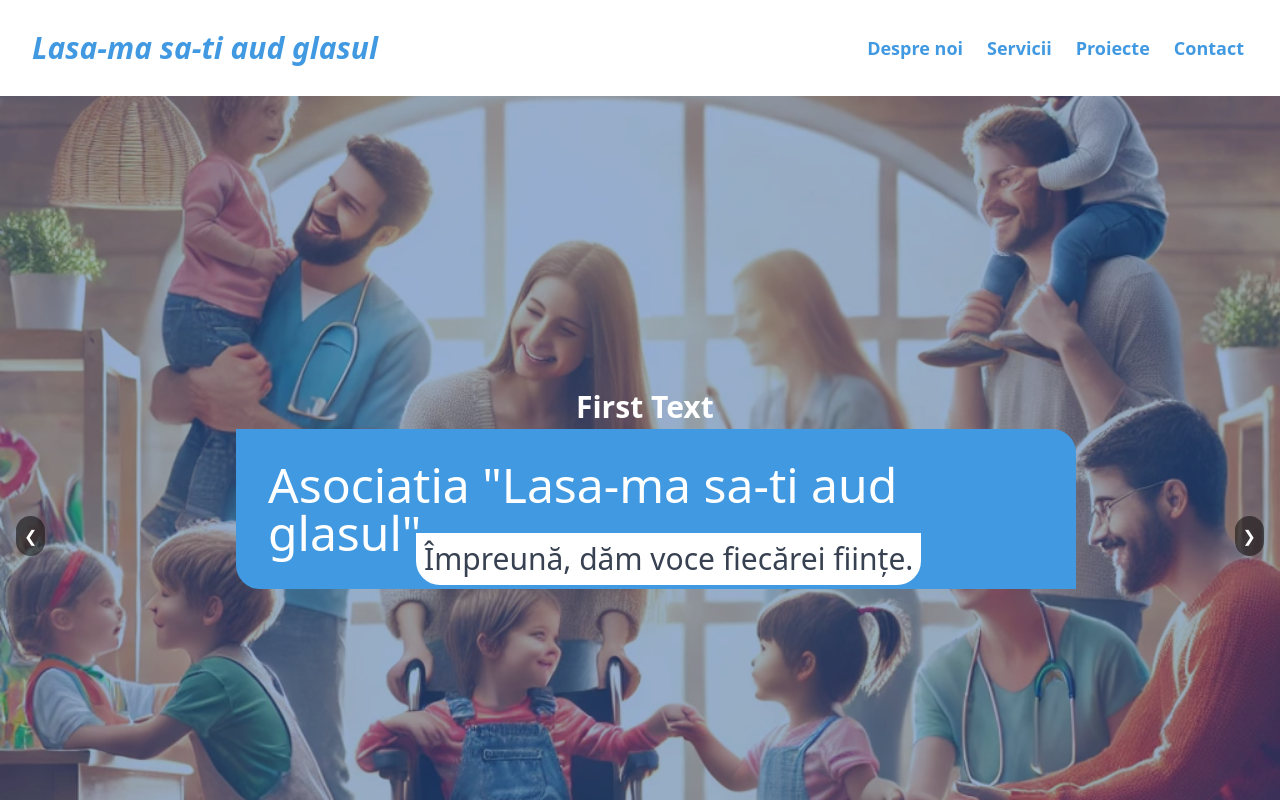
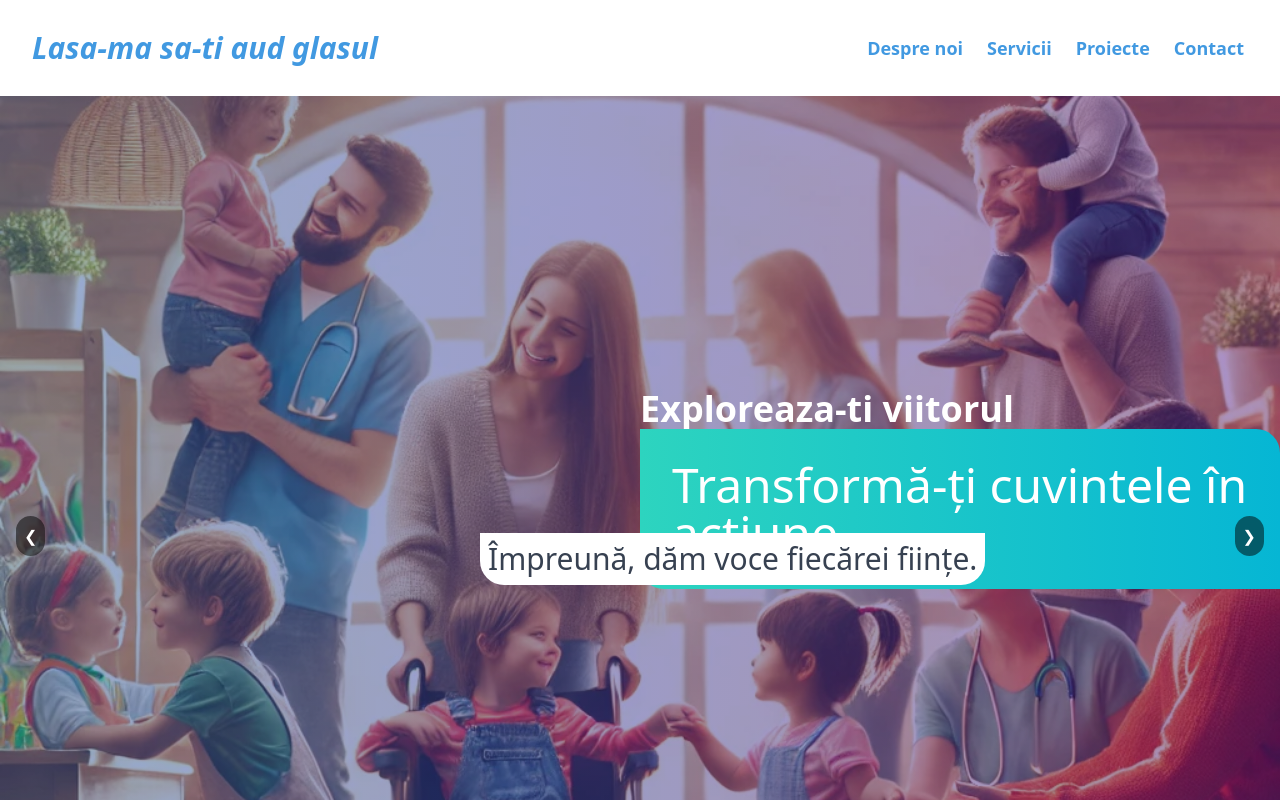
Before and after one commit to stefanpython/asociatia-lsag, a React (Vite) app: page / in a window 1280 px wide. Shown: the top 800 px of the page. Built offline with nearby package versions, Linux system fonts and the light colour scheme.

Commit message:
Add different animations on all 3 image slides

```diff
--- a/src/components/Carousel.tsx
+++ b/src/components/Carousel.tsx
@@ -27,67 +27,169 @@ export default function Carousel() {
           {images.map((image, index) => (
             <div key={index} className="flex-shrink-0 w-full relative">
               <img
-                src={image}
+                src={image || "/placeholder.svg"}
                 alt={`Slide ${index + 1}`}
                 className="w-full h-[880px] object-cover object-[center_30%] filter brightness-75 contrast-110"
               />
-              <div className="absolute top-0 left-0 w-full h-full bg-blue-500 opacity-30"></div>
+              <div className="absolute top-0 left-0 w-full h-full bg-gradient-to-r from-blue-500 via-indigo-600 to-purple-700 opacity-30"></div>
 
-              {/* First Text Animation */}
+              {index === 0 && (
+                <>
+                  {/* First Slide Animations */}
                   <motion.div
-                className="absolute top-1/3 left-1/2 transform -translate-x-1/2 -translate-y-1/2 text-white text-3xl font-semibold -ml-16"
-                initial={{ opacity: 0, y: "-100%" }}
-                animate={{ opacity: 1, y: 0 }}
+                    className="absolute top-1/3 left-1/2 transform -translate-x-1/2 -translate-y-1/2 text-white text-4xl font-extrabold"
+                    initial={{ opacity: 0, scale: 0.8 }}
+                    animate={{ opacity: 1, scale: 1 }}
+                    transition={{
+                      delay: 0.5,
+                      type: "spring",
+                      stiffness: 100,
+                      damping: 30,
+                    }}
+                    key={`text-1-${currentIndex}`}
+                  >
+                    Exploreaza-ti viitorul
+                  </motion.div>
+
+                  <motion.div
+                    className="absolute top-1/3 left-1/2 transform -translate-x-1/2 -translate-y-1/2 text-white text-3xl font-semibold mt-10"
+                    initial={{ opacity: 0, x: "-100%" }}
+                    animate={{ opacity: 1, x: 0 }}
                     transition={{
                       delay: 1,
                       type: "spring",
-                  stiffness: 50,
-                  damping: 25,
-                }}
-                key={`text-1-${currentIndex}`}
-              >
-                First Text
-              </motion.div>
-
-              {/* Second Text Animation */}
-              <motion.div
-                className="absolute top-1/3 left-1/2 transform -translate-x-1/2 -translate-y-1/2 text-white text-3xl font-semibold mt-10 -ml-16"
-                initial={{ opacity: 0, y: "-100%" }}
-                animate={{ opacity: 1, y: 0 }}
-                transition={{
-                  delay: 2,
-                  type: "spring",
-                  stiffness: 50,
+                      stiffness: 80,
                       damping: 25,
                     }}
                     key={`text-2-${currentIndex}`}
                   >
-                <div className="bg-[#4199e1] max-w-[840px] -ml-[340px] p-8 rounded-tr-3xl rounded-bl-3xl">
+                    <div className="bg-gradient-to-r from-teal-400 to-cyan-500 max-w-[840px] p-8 rounded-tr-3xl rounded-bl-3xl">
                       <p className="text-5xl font-normal">
-                    Asociatia "Lasa-ma sa-ti aud glasul"
+                        Transformă-ți cuvintele în acțiune.
                       </p>
                     </div>
                   </motion.div>
 
-              {/* Third Text Animation */}
                   <motion.div
-                className="absolute top-1/3 left-1/2 transform -translate-x-1/2 -translate-y-1/2 text-white text-3xl font-semibold mt-36 -ml-16"
-                initial={{ opacity: 0, y: "-100%" }}
+                    className="absolute top-1/3 left-1/2 transform -translate-x-1/2 -translate-y-1/2 text-white text-3xl font-semibold mt-36"
+                    initial={{ opacity: 0, y: "100%" }}
                     animate={{ opacity: 1, y: 0 }}
                     transition={{
-                  delay: 3,
+                      delay: 1.5,
                       type: "spring",
                       stiffness: 50,
                       damping: 25,
                     }}
                     key={`text-3-${currentIndex}`}
                   >
-                <div className="bg-white max-w-[840px] -ml-[160px] p-2 rounded-b-3xl ">
+                    <div className="bg-white max-w-[840px] -ml-[160px] p-2 rounded-b-3xl">
                       <p className="text-3xl font-normal text-gray-700">
                         Împreună, dăm voce fiecărei ființe.
                       </p>
                     </div>
                   </motion.div>
+                </>
+              )}
+
+              {index === 1 && (
+                <>
+                  {/* Second Slide Animations */}
+                  <motion.div
+                    className="absolute top-1/4 left-1/2 transform -translate-x-1/2 text-white text-5xl font-bold text-center"
+                    initial={{ opacity: 0, y: -50 }}
+                    animate={{ opacity: 1, y: 0 }}
+                    transition={{ delay: 0.5, duration: 0.8 }}
+                    key={`text-1-${currentIndex}`}
+                  >
+                    Inovație în Acțiune
+                  </motion.div>
+
+                  <motion.div
+                    className="absolute top-1/2 left-1/2 transform -translate-x-1/2 -translate-y-1/2 text-white text-2xl text-center max-w-2xl"
+                    initial={{ opacity: 0, scale: 0.9 }}
+                    animate={{ opacity: 1, scale: 1 }}
+                    transition={{ delay: 1, duration: 0.8 }}
+                    key={`text-2-${currentIndex}`}
+                  >
+                    <p className="bg-black bg-opacity-50 p-6 rounded-lg">
+                      Descoperă soluții revoluționare care transformă și
+                      îmbunătățesc vieți.
+                    </p>
+                  </motion.div>
+
+                  <motion.div
+                    className="absolute bottom-1/4 left-1/2 transform -translate-x-1/2 flex space-x-4"
+                    initial={{ opacity: 0, y: 50 }}
+                    animate={{ opacity: 1, y: 0 }}
+                    transition={{ delay: 1.5, duration: 0.8 }}
+                    key={`text-3-${currentIndex}`}
+                  >
+                    {["Tehnologie", "Sustenabilitate", "Progres"].map(
+                      (item, i) => (
+                        <motion.div
+                          key={i}
+                          className="bg-white text-blue-600 px-4 py-2 rounded-full font-semibold"
+                          initial={{ opacity: 0, scale: 0.8 }}
+                          animate={{ opacity: 1, scale: 1 }}
+                          transition={{ delay: 1.5 + i * 0.2, duration: 0.5 }}
+                        >
+                          {item}
+                        </motion.div>
+                      )
+                    )}
+                  </motion.div>
+                </>
+              )}
+
+              {index === 2 && (
+                <>
+                  {/* Third Slide Animations */}
+                  <motion.div
+                    className="absolute top-1/4 left-1/2 transform -translate-x-1/2 text-white text-6xl font-extrabold"
+                    initial={{ opacity: 0, rotateX: 90 }}
+                    animate={{ opacity: 1, rotateX: 0 }}
+                    transition={{ delay: 0.5, duration: 1, type: "spring" }}
+                    key={`text-1-${currentIndex}`}
+                  >
+                    Viitorul Este Acum
+                  </motion.div>
+
+                  <motion.div
+                    className="absolute top-1/2 left-1/2 transform -translate-x-1/2 -translate-y-1/2 flex flex-col items-center"
+                    initial={{ opacity: 0 }}
+                    animate={{ opacity: 1 }}
+                    transition={{ delay: 1.5, duration: 1 }}
+                    key={`text-2-${currentIndex}`}
+                  >
+                    {["Conectează", "Inovează", "Transformă"].map((item, i) => (
+                      <motion.div
+                        key={i}
+                        className="text-white text-4xl font-bold mb-4"
+                        initial={{ opacity: 0, x: -50 }}
+                        animate={{ opacity: 1, x: 0 }}
+                        transition={{ delay: 1.5 + i * 0.3, duration: 0.5 }}
+                      >
+                        {item}
+                      </motion.div>
+                    ))}
+                  </motion.div>
+
+                  <motion.div
+                    className="absolute bottom-1/4 left-1/2 transform -translate-x-1/2 bg-white text-blue-600 px-8 py-4 rounded-lg text-2xl font-bold"
+                    initial={{ opacity: 0, scale: 0.5 }}
+                    animate={{ opacity: 1, scale: 1 }}
+                    transition={{
+                      delay: 2.5,
+                      type: "spring",
+                      stiffness: 200,
+                      damping: 20,
+                    }}
+                    key={`text-3-${currentIndex}`}
+                  >
+                    Alătură-te Revoluției
+                  </motion.div>
+                </>
+              )}
             </div>
           ))}
         </div>
@@ -96,13 +198,13 @@ export default function Carousel() {
       {/* Prev and Next Buttons */}
       <button
         onClick={prevSlide}
-        className="absolute top-1/2 left-4 transform -translate-y-1/2 bg-black bg-opacity-50 text-white p-2 rounded-full"
+        className="absolute top-1/2 left-4 transform -translate-y-1/2 bg-black bg-opacity-50 text-white p-2 rounded-full hover:bg-opacity-75 transition-all"
       >
         &#10094;
       </button>
       <button
         onClick={nextSlide}
-        className="absolute top-1/2 right-4 transform -translate-y-1/2 bg-black bg-opacity-50 text-white p-2 rounded-full"
+        className="absolute top-1/2 right-4 transform -translate-y-1/2 bg-black bg-opacity-50 text-white p-2 rounded-full hover:bg-opacity-75 transition-all"
       >
         &#10095;
       </button>
```
Lines whose indentation alone changed are shown as unchanged.
